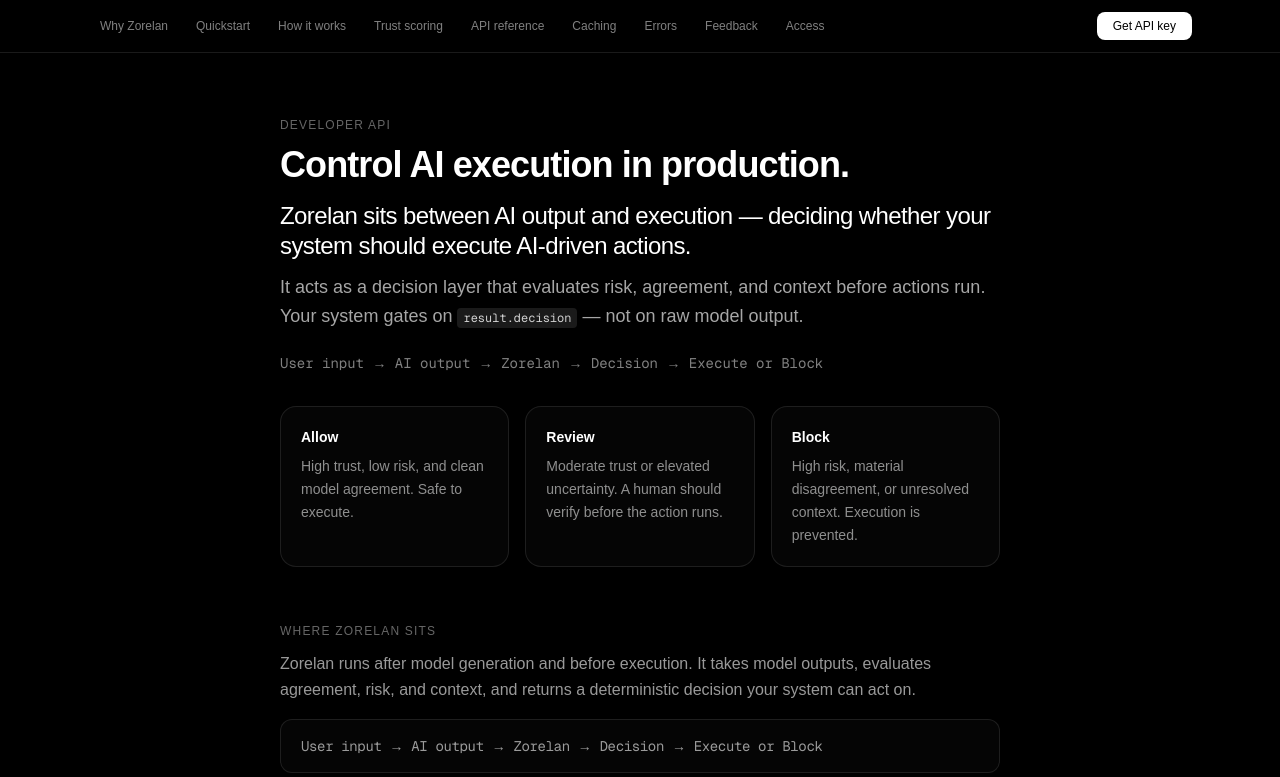
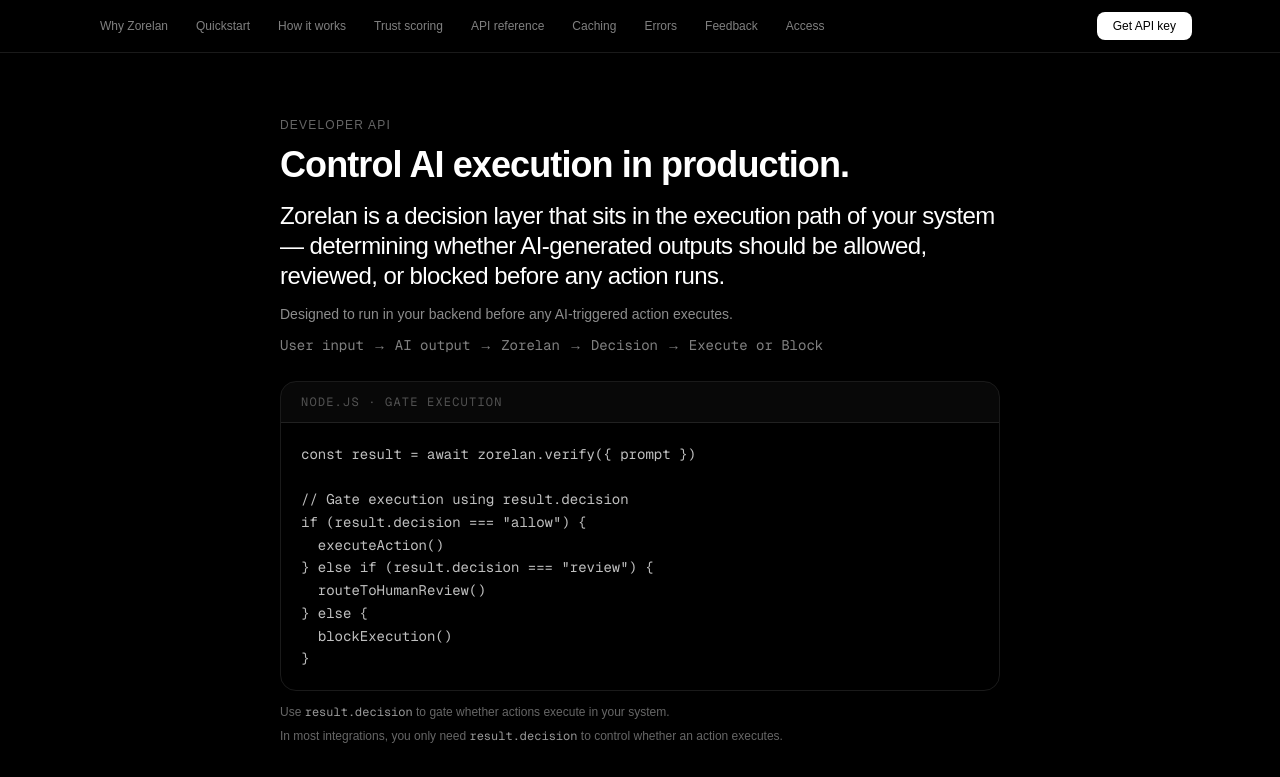
Before and after one commit to healeyben383-source/zorelan, a Next.js app: page /api-docs in a window 1280 px wide. Shown: the top 777 px of the page. Built offline with nearby package versions, Linux system fonts and the light colour scheme.

Commit message:
feat: finalize Zorelan positioning and API docs for launch readiness

```diff
--- a/app/api-docs/page.tsx
+++ b/app/api-docs/page.tsx
@@ -529,18 +529,36 @@
           </h1>
 
           <p className="text-white text-2xl leading-tight tracking-tight mb-3 max-w-3xl">
-            Zorelan sits between AI output and execution — deciding whether your
-            system should execute AI-driven actions.
+            Zorelan is a decision layer that sits in the execution path of your system — determining whether AI-generated outputs should be allowed, reviewed, or blocked before any action runs.
           </p>
 
-          <p className="text-white/65 text-lg leading-relaxed mb-5 max-w-3xl">
-            It acts as a decision layer that evaluates risk, agreement, and
-            context before actions run. Your system gates on{" "}
-            <InlineCode>result.decision</InlineCode> — not on raw model output.
+          <p className="text-white/55 text-sm leading-relaxed mb-2 max-w-3xl">
+            Designed to run in your backend before any AI-triggered action executes.
           </p>
 
-          <p className="text-white/50 text-sm leading-relaxed mb-8 max-w-3xl font-mono">
+          <p className="text-white/50 text-sm leading-relaxed mb-6 max-w-3xl font-mono">
             User input → AI output → Zorelan → Decision → Execute or Block
+          </p>
+
+          <CodeBlock
+            label="node.js · gate execution"
+            code={`const result = await zorelan.verify({ prompt })
+
+// Gate execution using result.decision
+if (result.decision === "allow") {
+  executeAction()
+} else if (result.decision === "review") {
+  routeToHumanReview()
+} else {
+  blockExecution()
+}`}
+          />
+
+          <p className="text-white/40 text-xs leading-relaxed mt-3">
+            Use <code className="font-mono text-white/60">result.decision</code> to gate whether actions execute in your system.
+          </p>
+          <p className="text-white/40 text-xs leading-relaxed mt-1 mb-8">
+            In most integrations, you only need <code className="font-mono text-white/60">result.decision</code> to control whether an action executes.
           </p>
 
           <div className="grid gap-4 md:grid-cols-3">
@@ -571,6 +589,9 @@
           </div>
           <p className="text-white/40 text-sm leading-relaxed mt-4">
             Zorelan does not replace your models — it controls whether their outputs are safe to act on.
+          </p>
+          <p className="text-white/55 text-sm leading-relaxed mt-2 font-medium">
+            Zorelan is designed to sit in the execution path of your system — its decision output should gate whether actions run.
           </p>
         </section>
 
@@ -893,7 +914,13 @@
             All responses are JSON. A successful call returns{" "}
             <InlineCode>ok: true</InlineCode> with the full verification payload.
           </p>
+          <p className="text-white/35 text-xs uppercase tracking-widest mb-3">
+            Full response (decision + supporting signals)
+          </p>
           <CodeBlock label="json · full response" code={responseExample} />
+          <p className="text-white/40 text-sm leading-relaxed mt-4">
+            You can use additional fields (<InlineCode>risk_level</InlineCode>, <InlineCode>trust_score</InlineCode>, <InlineCode>consensus</InlineCode>) for logging, monitoring, or advanced routing — but execution should be gated on <InlineCode>decision</InlineCode>.
+          </p>
         </section>
 
         <section className="mb-12">
--- a/app/page.tsx
+++ b/app/page.tsx
@@ -577,10 +577,10 @@
     <div className="rounded-2xl border border-black/10 dark:border-white/10 p-5 space-y-3">
       <div className="space-y-0.5">
         <div className="text-xs uppercase tracking-wide opacity-50">
-          Verifying across multiple models…
+          Evaluating across models…
         </div>
         <div className="text-[11px] uppercase tracking-wide opacity-35">
-          Zorelan is checking agreement and disagreement
+          Assessing risk, trust, and execution signals
         </div>
       </div>
       <PulsePlaceholder />
@@ -1541,6 +1541,20 @@
               <p className="text-xs text-center lg:text-left opacity-50 tracking-wide font-mono">
                 User input → AI output → Zorelan → Decision → Execute or Block
               </p>
+
+              <p className="text-xs text-center lg:text-left opacity-45 tracking-wide">
+                Designed to run in your backend before any AI-triggered action executes.
+              </p>
+
+              <pre className="text-left text-xs font-mono opacity-40 leading-relaxed mt-1 hidden lg:block">{`const result = await zorelan.verify({ prompt })
+
+if (result.decision === "allow") {
+  executeAction()
+} else if (result.decision === "review") {
+  routeToHumanReview()
+} else {
+  blockExecution()
+}`}</pre>
             </div>
 
             <div className="flex justify-center lg:justify-end">
@@ -1555,7 +1569,7 @@
 
         <section className="rounded-3xl border border-black/10 dark:border-white/10 p-5 md:p-6 space-y-3 bg-black/[0.02] dark:bg-white/[0.02]">
           <div className="text-xs uppercase tracking-wide opacity-50">Example: What happens without an execution layer</div>
-          <p className="text-sm md:text-base font-medium opacity-85 leading-snug">Looks correct. Still causes financial loss.</p>
+          <p className="text-sm md:text-base font-medium opacity-85 leading-snug">Correct output. Unsafe execution.</p>
           <p className="text-sm opacity-60 leading-relaxed">
             Support AI suggests issuing a refund before delivery is confirmed.<br />
             The answer is reasonable. The action creates financial and fraud risk.<br />
@@ -1571,6 +1585,7 @@
         <section className="rounded-3xl border border-black/10 dark:border-white/10 bg-black/[0.02] dark:bg-white/[0.02] p-4 md:p-6 space-y-4 md:space-y-5">
           <div className="md:flex md:items-start md:justify-between md:gap-4">
             <div className="space-y-1">
+              <div className="text-xs opacity-35 tracking-wide mb-1">Interactive example (simulated execution)</div>
               <div className="text-xs uppercase tracking-wide opacity-50">
                 <span className="md:hidden">Simulate an execution decision</span>
                 <span className="hidden md:inline">Simulate an execution decision</span>
@@ -1783,6 +1798,42 @@
             <p className="text-sm font-medium opacity-80">Action blocked. Execution prevented.</p>
             <p className="text-xs opacity-40">Zorelan stops unsafe actions before they execute.</p>
             <p className="text-xs opacity-50 italic">Not all decisions are binary — Zorelan can route uncertain cases to human review.</p>
+          </section>
+        )}
+
+        {!hasAnyResult && (
+          <section className="rounded-3xl border border-black/10 dark:border-white/10 p-5 md:p-6 space-y-4 bg-black/[0.02] dark:bg-white/[0.02]">
+            <div className="space-y-2">
+              <div className="text-xs uppercase tracking-wide opacity-50">Why Zorelan decisions can be trusted</div>
+              <p className="text-sm opacity-65 leading-relaxed max-w-3xl">
+                Zorelan decisions are derived from multiple independent models, disagreement analysis, and risk-aware arbitration — not a single model's output.
+              </p>
+            </div>
+            <div className="grid gap-3 md:grid-cols-2">
+              <div className="rounded-2xl border border-black/10 dark:border-white/10 p-4 space-y-1">
+                <div className="text-sm font-medium opacity-85">Independent model validation</div>
+                <p className="text-xs opacity-60 leading-relaxed">Multiple AI models evaluate the same input independently, reducing reliance on any single model's output.</p>
+              </div>
+              <div className="rounded-2xl border border-black/10 dark:border-white/10 p-4 space-y-1">
+                <div className="text-sm font-medium opacity-85">Agreement + disagreement analysis</div>
+                <p className="text-xs opacity-60 leading-relaxed">Zorelan does not just check if outputs match. It classifies how they differ — conflict, nuance, explanation variation.</p>
+              </div>
+              <div className="rounded-2xl border border-black/10 dark:border-white/10 p-4 space-y-1">
+                <div className="text-sm font-medium opacity-85">Arbitration layer</div>
+                <p className="text-xs opacity-60 leading-relaxed">When models disagree, a third model evaluates the outputs and determines the most reliable conclusion.</p>
+              </div>
+              <div className="rounded-2xl border border-black/10 dark:border-white/10 p-4 space-y-1">
+                <div className="text-sm font-medium opacity-85">Risk-aware calibration</div>
+                <p className="text-xs opacity-60 leading-relaxed">High-risk actions — financial, account access, irreversible operations — lower trust ceilings even when models agree.</p>
+              </div>
+              <div className="rounded-2xl border border-black/10 dark:border-white/10 p-4 space-y-1 md:col-span-2">
+                <div className="text-sm font-medium opacity-85">Execution-focused reasoning</div>
+                <p className="text-xs opacity-60 leading-relaxed">Zorelan evaluates whether an output is safe to act on — not just whether it sounds correct.</p>
+              </div>
+            </div>
+            <p className="text-xs opacity-50 leading-relaxed">
+              Agreement alone is not treated as truth — execution safety is evaluated independently.
+            </p>
           </section>
         )}
 
@@ -2228,7 +2279,7 @@
             </div>
           </div>
           <p className="text-sm opacity-65 leading-relaxed max-w-3xl">
-            Zorelan prevents these failures by controlling whether actions execute at all.
+            Without an execution layer, systems don't fail loudly — they fail silently.
           </p>
         </section>
 
@@ -2246,30 +2297,10 @@
             <pre className="mt-4 rounded-xl border border-white/10 bg-black text-white text-xs leading-relaxed p-4 overflow-x-auto">{`const result = await zorelan.verify(prompt)
 
 if (result.decision === "allow") {
-  execute()
+  executeAction()
 } else {
-  block()
+  blockExecution()
 }`}</pre>
-          </div>
-        </section>
-
-        <section className="rounded-3xl border border-black/10 dark:border-white/10 p-5 md:p-6 space-y-4 bg-black/[0.02] dark:bg-white/[0.02]">
-          <div className="space-y-4">
-            <div className="text-xs uppercase tracking-wide opacity-50">
-              What happens without Zorelan
-            </div>
-            <p className="text-sm md:text-base opacity-65 leading-relaxed max-w-3xl">
-              AI output can be correct — but still unsafe to act on. Without an execution layer, systems execute blindly.
-            </p>
-            <ul className="space-y-2">
-              <li className="text-sm opacity-65 leading-relaxed">· Refunds triggered without verified context</li>
-              <li className="text-sm opacity-65 leading-relaxed">· Policies applied incorrectly due to missing nuance</li>
-              <li className="text-sm opacity-65 leading-relaxed">· Confident but incomplete answers sent to users</li>
-              <li className="text-sm opacity-65 leading-relaxed">· Actions executed without understanding real-world risk</li>
-            </ul>
-            <p className="text-sm opacity-65 leading-relaxed max-w-3xl">
-              Zorelan prevents this by controlling whether actions execute at all.
-            </p>
           </div>
         </section>
 
@@ -2372,9 +2403,11 @@
               <pre className="mt-4 rounded-xl border border-white/10 bg-black text-white text-xs leading-relaxed p-4 overflow-x-auto">{`const result = await zorelan.verify(prompt)
 
 if (result.decision === "allow") {
-  execute(result.output)
+  executeAction(result.output)
+} else if (result.decision === "review") {
+  routeToHumanReview()
 } else {
-  block()
+  blockExecution()
 }`}</pre>
               <div className="text-xs opacity-40 mt-2">
                 ~300–800ms verification latency • deterministic scoring • production safe
```
